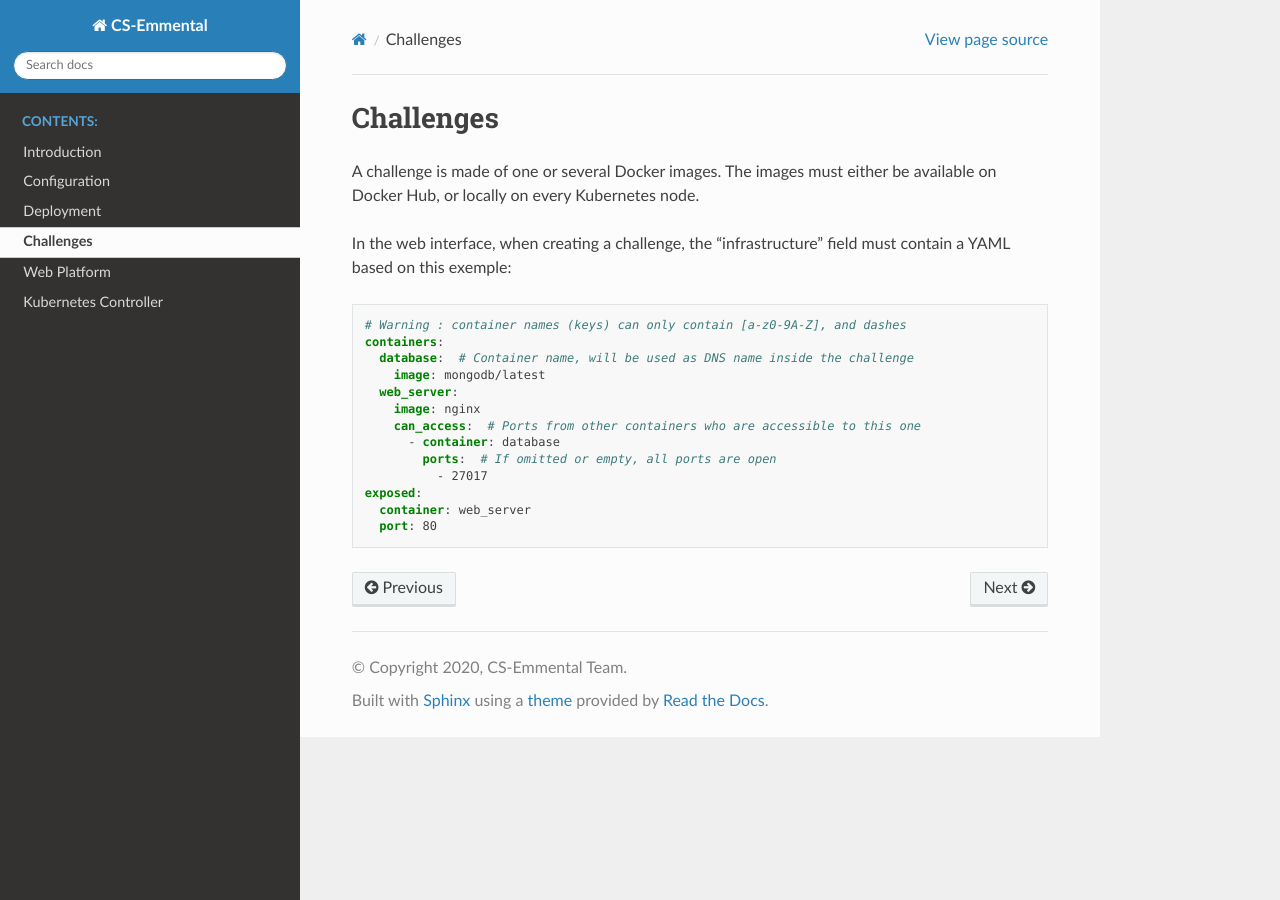
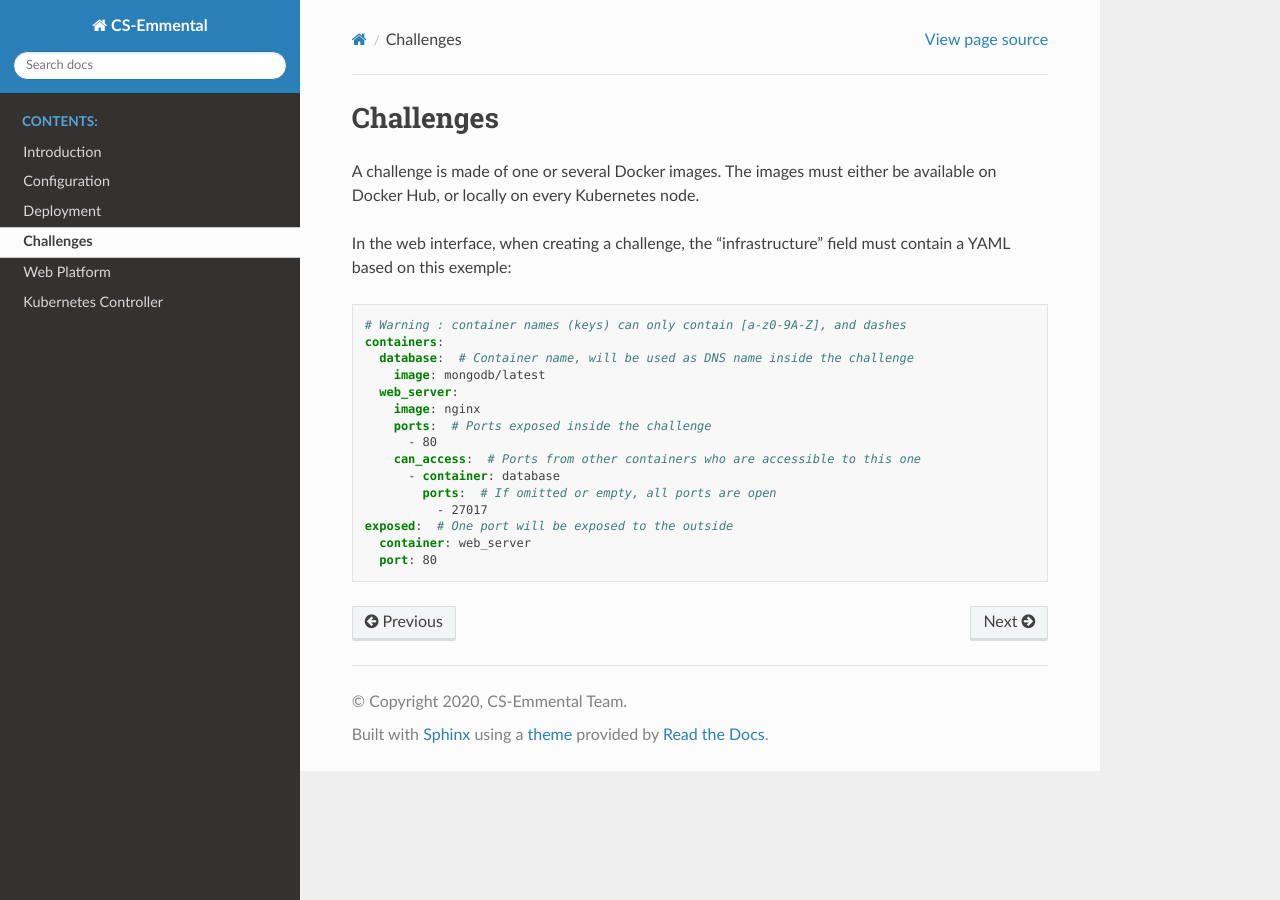
Before and after one commit to CS-Emmental/documentation, a Sphinx documentation site: the page built from source/administration/challenges.rst, in a window 1280 px wide. Built offline with Sphinx 7.4.7 and the Read the Docs theme 2.0.0, drawn with Linux system fonts in a browser that asks for light colours.

Commit message:
Add more authorizations and challenges support exposing ports

```diff
--- a/source/files/exemple-challenge.yaml
+++ b/source/files/exemple-challenge.yaml
@@ -4,10 +4,12 @@
     image: mongodb/latest
   web_server:
     image: nginx
+    ports:  # Ports exposed inside the challenge
+      - 80
     can_access:  # Ports from other containers who are accessible to this one
       - container: database
         ports:  # If omitted or empty, all ports are open
           - 27017
-exposed:
+exposed:  # One port will be exposed to the outside
   container: web_server
   port: 80
--- a/source/files/manifests/authorization.yaml
+++ b/source/files/manifests/authorization.yaml
@@ -10,7 +10,7 @@
 metadata:
   name: challenge-instance-controller
 rules:
-  - apiGroups: ["", "apps", "networking.k8s.io"] # "" indicates the core API group
+  - apiGroups: ["", "apps", "networking.k8s.io", "extensions"] # "" indicates the core API group
     resources: ["services", "deployments", "configmaps", "pods", "networkpolicies"]
     verbs: ["create", "patch", "read", "get", "list", "delete", "deletecollection"]
 ---
```
Also changed, not shown: source/files/manifests/network-policies.yaml (+4 -4 lines).
